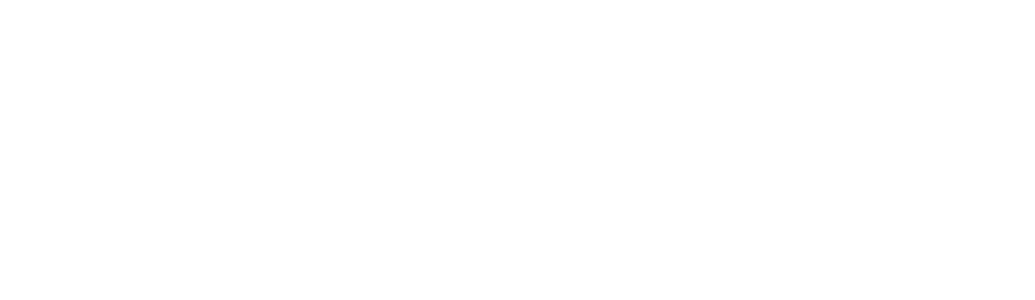
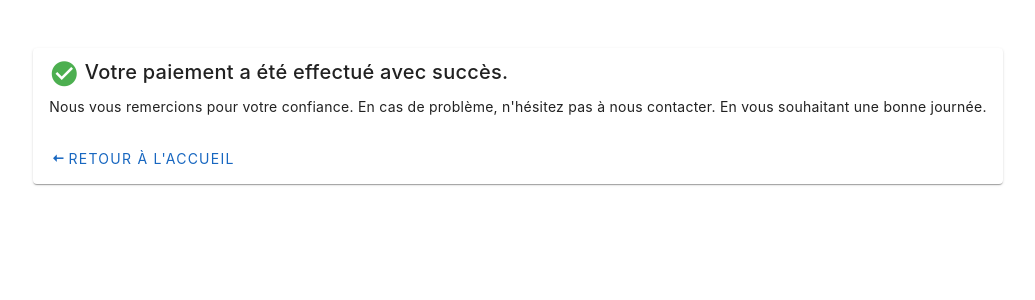
Before and after one commit to NhiSty/Fundify-Front, a Vue app: page /confirmation-payment in a window 1280 px wide. Before the commit this address had no page. Shown: the top 300 px of the page, without its empty margins (122-1157 px from the left). Built offline with nearby package versions, Linux system fonts and the light colour scheme.

Commit message:
Amélioration

```diff
--- a/src/main.js
+++ b/src/main.js
@@ -18,6 +18,9 @@
 
 const app = createApp(App)
 const vuetify = createVuetify({
+    icons: {
+        defaultSet: 'mdi',
+    },
     components,
     directives,
 });
--- a/src/router/index.js
+++ b/src/router/index.js
@@ -1,5 +1,7 @@
 import { createRouter, createWebHistory } from 'vue-router'
 import HomeView from "@/views/HomeView.vue";
+import ConfirmationPaymentView from "@/views/ConfirmationPaymentView.vue";
+import CancellationPaymentView from "@/views/CancellationPaymentView.vue";
 
 const router = createRouter({
   history: createWebHistory(import.meta.env.BASE_URL),
@@ -9,6 +11,16 @@
       name: 'home',
       component: HomeView
     },
+    {
+      path: '/confirmation-payment',
+      name: 'confirmation-payment',
+      component: ConfirmationPaymentView
+    },
+    {
+      path: '/cancellation-payment',
+      name: 'cancellation-payment',
+      component: CancellationPaymentView
+    },
   ]
 })
 
--- /dev/null
+++ b/src/views/CancellationPaymentView.vue
@@ -0,0 +1,28 @@
+<script setup>
+</script>
+
+<template>
+  <main>
+    <v-container class="d-flex justify-center align-center">
+      <!-- Contenu centré ici -->
+      <v-card>
+        <v-card-title>
+          <v-icon color="red" icon="mdi-close-octagon"></v-icon>
+          Aïe Aïe Aïe, votre paiement a été annulé.
+        </v-card-title>
+        <v-card-text>
+          C'est dommage de partir si vite, mais nous espérons vous revoir bientôt.
+          <br>
+          <br>
+          Hasta la vista <v-icon icon="mdi-hand-wave"></v-icon>
+        </v-card-text>
+        <v-card-actions>
+          <v-btn color="primary" href="/">
+            <v-icon color="primary" icon="mdi-arrow-left-thin"></v-icon>
+            Retour à l'accueil
+          </v-btn>
+        </v-card-actions>
+      </v-card>
+    </v-container>
+  </main>
+</template>
--- /dev/null
+++ b/src/views/ConfirmationPaymentView.vue
@@ -0,0 +1,26 @@
+<script setup>
+</script>
+
+<template>
+  <main>
+    <v-container class="d-flex justify-center align-center">
+      <!-- Contenu centré ici -->
+      <v-card>
+        <v-card-title>
+          <v-icon color="green" icon="mdi-check-circle"></v-icon>
+          Votre paiement a été effectué avec succès.
+        </v-card-title>
+        <v-card-text>
+          Nous vous remercions pour votre confiance. En cas de problème, n'hésitez pas à nous contacter.
+          En vous souhaitant une bonne journée.
+        </v-card-text>
+        <v-card-actions>
+          <v-btn color="primary" href="/">
+            <v-icon color="primary" icon="mdi-arrow-left-thin"></v-icon>
+            Retour à l'accueil
+          </v-btn>
+        </v-card-actions>
+      </v-card>
+    </v-container>
+  </main>
+</template>
--- a/src/views/HomeView.vue
+++ b/src/views/HomeView.vue
@@ -1,8 +1,8 @@
 <script setup>
 import { ref } from 'vue';
 
-const id = ref('');
-const clientToken = ref('');
+const id = ref('19576eeb-3033-4a91-b705-00d9b332e57c');
+const clientToken = ref('T/05QdqN+VNG/K9kOVq6BZXMDkoaFRj14w/qRAjU/2NBS4/eRN8g9dlF9auecQ2LtrdniI8wOdi618uLeIG0aw==');
 const amount = ref('');
 
 const setCookie = (name, value, min) => {
```
